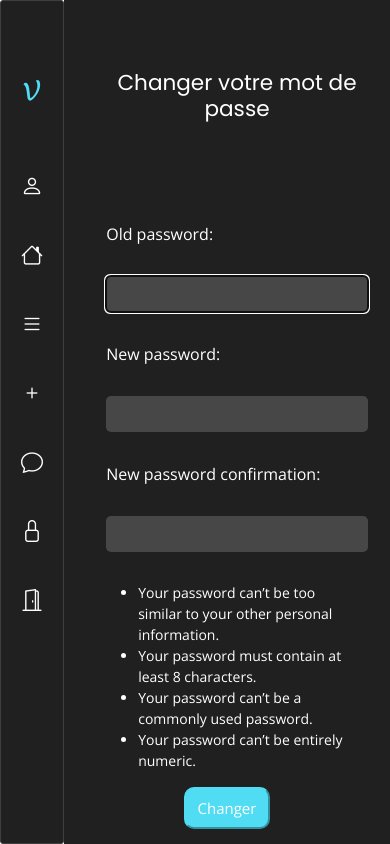
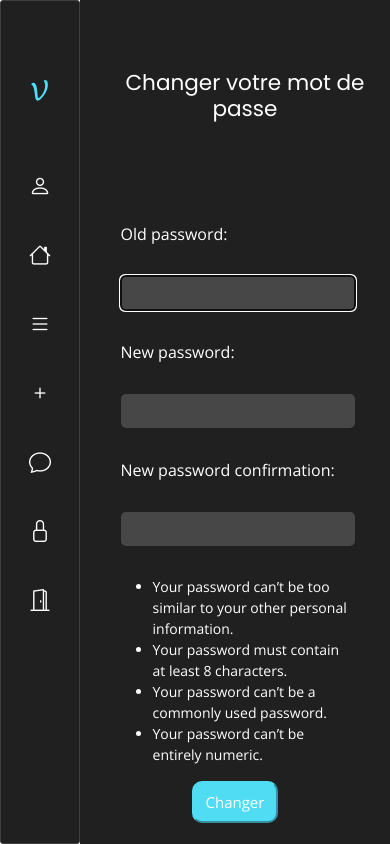
Before and after one commit to BenslimaneNassim/pfc, a Django app: page /profile/password_change/ in a window 390 px wide. Run offline with Django 4.2, Linux system fonts and the light colour scheme; a user stored in the database is signed in; some libraries are stand-ins or nearby versions.

Commit message:
update mobile-responsivity

```diff
--- a/dzvintage/vintage/templates/vintage/password_change.html
+++ b/dzvintage/vintage/templates/vintage/password_change.html
@@ -15,18 +15,22 @@
 
     html, body, main{
         height: 100%;
+        width: 100%;
     }
 
         #header{
         display: none!important;
     }
     #footer{
-        display: none!important;}
+        display: none!important;
+    }
     .main-main{
-        /* width: 100%; */
+        width: 100%;
+        min-width: 200px;
         height: 100%;
         overflow-y: auto;
         background-color: #202020;
+        padding: 0;
     }
     .sidebar-menu{
         /* position: fixed; */
@@ -103,6 +107,9 @@
         display: flex;
     }
     @media(max-width: 768px){
+        input{
+            padding: 5px 16px;
+        }
         .contains-change-form{
             display: block;
         }
@@ -136,6 +143,11 @@
     }
     #ricamo2{
         display: none;
+    }
+    @media(max-width: 370px){
+        input{
+            padding: 4px 10px;
+        }
     }
 
 
@@ -254,6 +266,7 @@
 
                 </form>
             </div>
+
     </div>
 
 </main>
```
Lines whose indentation alone changed are shown as unchanged.
